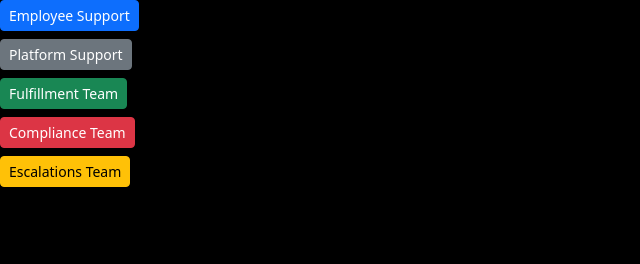
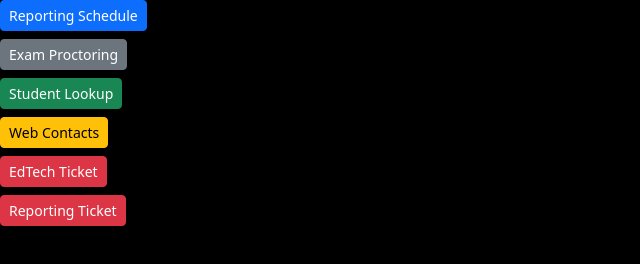
Before and after one commit to benbeast1210/monday-support-panel, a browser extension: page public/index.html in a window 1280 px wide. Shown: the whole page, without its empty margins (0-640 px from the left). Drawn offline with nearby package versions, Linux system fonts and the light colour scheme.

Commit message:
Update index.html

```diff
--- a/public/index.html
+++ b/public/index.html
@@ -3,26 +3,30 @@
 	<head>
 		<meta charset="utf-8">
 		<title>Monday Support Panel</title>
-		<meta name="author" content="Benjamin Sams">
-		<meta name="description" content="A link tree featuring the most popular Monday.com support options for American Safety Council.">
+		<meta name="description" content="A link tree featuring the most popular Monday.com support options for customer care agents.">
+		<!-- <meta name="viewport" content="width=device-width, initial-scale=1"> -->
+		<link rel="stylesheet" href="src/style.css">
 		<link href="https://cdn.jsdelivr.net/npm/bootstrap@5.3.0-alpha3/dist/css/bootstrap.min.css" rel="stylesheet" integrity="sha384-KK94CHFLLe+nY2dmCWGMq91rCGa5gtU4mk92HdvYe+M/SXH301p5ILy+dN9+nJOZ" crossorigin="anonymous">
 	</head>
 	<body style="background-color: black; width: 150px;">
 		<main class="d-grid gap-2">
-			<a href="https://forms.monday.com/forms/e21a6cd193b73fb641d9799e943effb1?r=use1" target="_blank">
-				<button type="button" class="btn btn-sm btn-primary">Employee Support</button>
+			<a href="https://certus.monday.com/boards/2135223211/views/65972257" target="_blank">
+				<button type="button" class="btn btn-sm btn-primary">Reporting Schedule</button>
 			</a>
-			<a href="https://forms.monday.com/forms/af34a0480f1ad5e28c1bc85f94788ae9?r=use1" target="_blank">
-				<button type="button" class="btn btn-sm btn-secondary">Platform Support</button>
+			<a href="https://certus.monday.com/boards/6656900572" target="_blank">
+				<button type="button" class="btn btn-sm btn-secondary">Exam Proctoring</button>
 			</a>
-			<a href="https://forms.monday.com/forms/13bdf64438fcadb192efdab9f7226fb8?r=use1" target="_blank">
-				<button type="button" class="btn btn-sm btn-success">Fulfillment Team</button>
+			<a href="https://www.aypollc.com/Student_Lookup/index.php" target="_blank">
+				<button type="button" class="btn btn-sm btn-success">Student Lookup</button>
+			</a>
+			<a href="https://www.aypollc.com/contacts/index.php" target="_blank">
+				<button type="button" class="btn btn-sm btn-warning">Web Contacts</button>
+			</a>
+			<a href="https://forms.monday.com/forms/204d0c0453af8f24680e9a7092b85d0c?r=use1" target="_blank">
+				<button type="button" class="btn btn-sm btn-danger">EdTech Ticket</button>
 			</a>
 			<a href="https://forms.monday.com/forms/8a2739a38931b96721be79a32e333d1e?r=use1" target="_blank">
-				<button type="button" class="btn btn-sm btn-danger">Compliance Team</button>
-			</a>
-			<a href="https://forms.monday.com/forms/6551396d56b28419465cfa78807aa4a5?r=use1" target="_blank">
-				<button type="button" class="btn btn-sm btn-warning">Escalations Team</button>
+				<button type="button" class="btn btn-sm btn-danger">Reporting Ticket</button>
 			</a>
 		</main>
 		<script src="https://cdn.jsdelivr.net/npm/bootstrap@5.3.0-alpha3/dist/js/bootstrap.bundle.min.js" integrity="sha384-ENjdO4Dr2bkBIFxQpeoTz1HIcje39Wm4jDKdf19U8gI4ddQ3GYNS7NTKfAdVQSZe" crossorigin="anonymous"></script>
```
